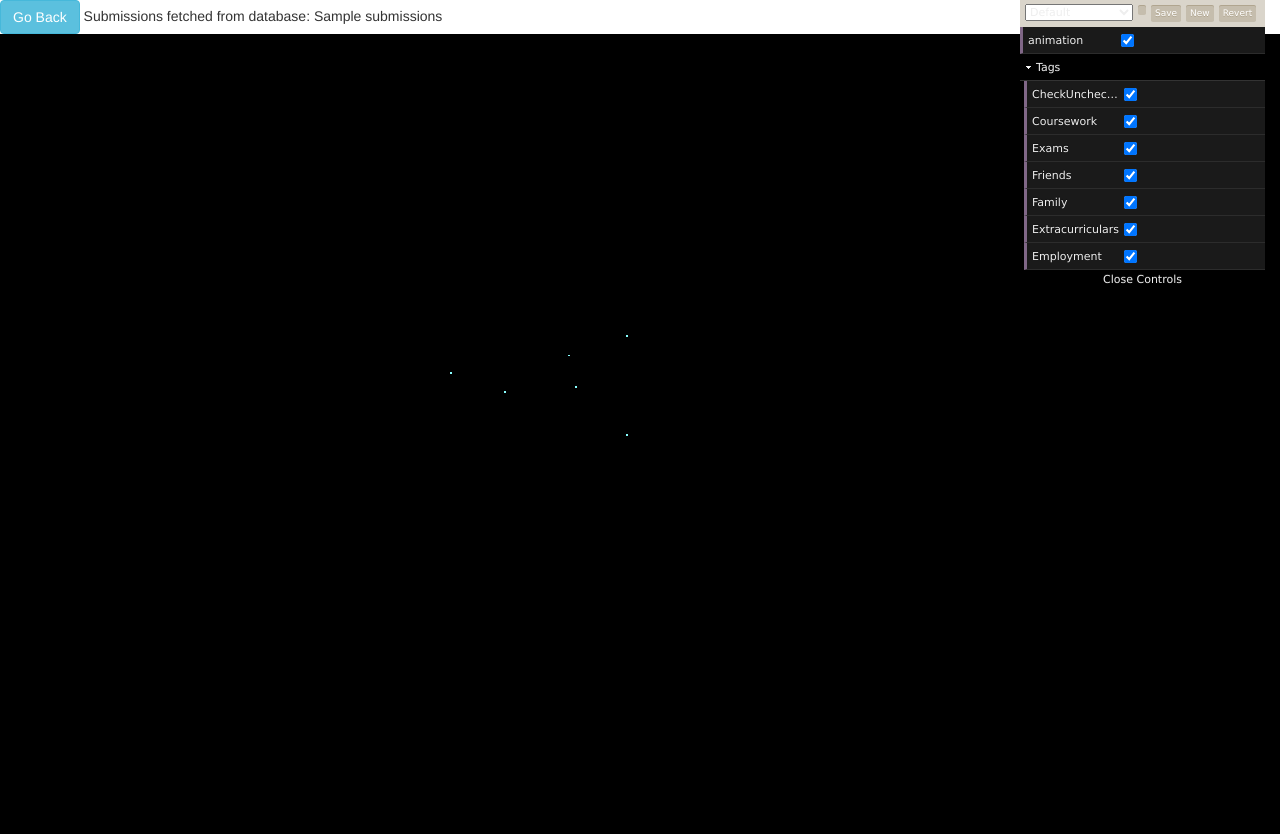
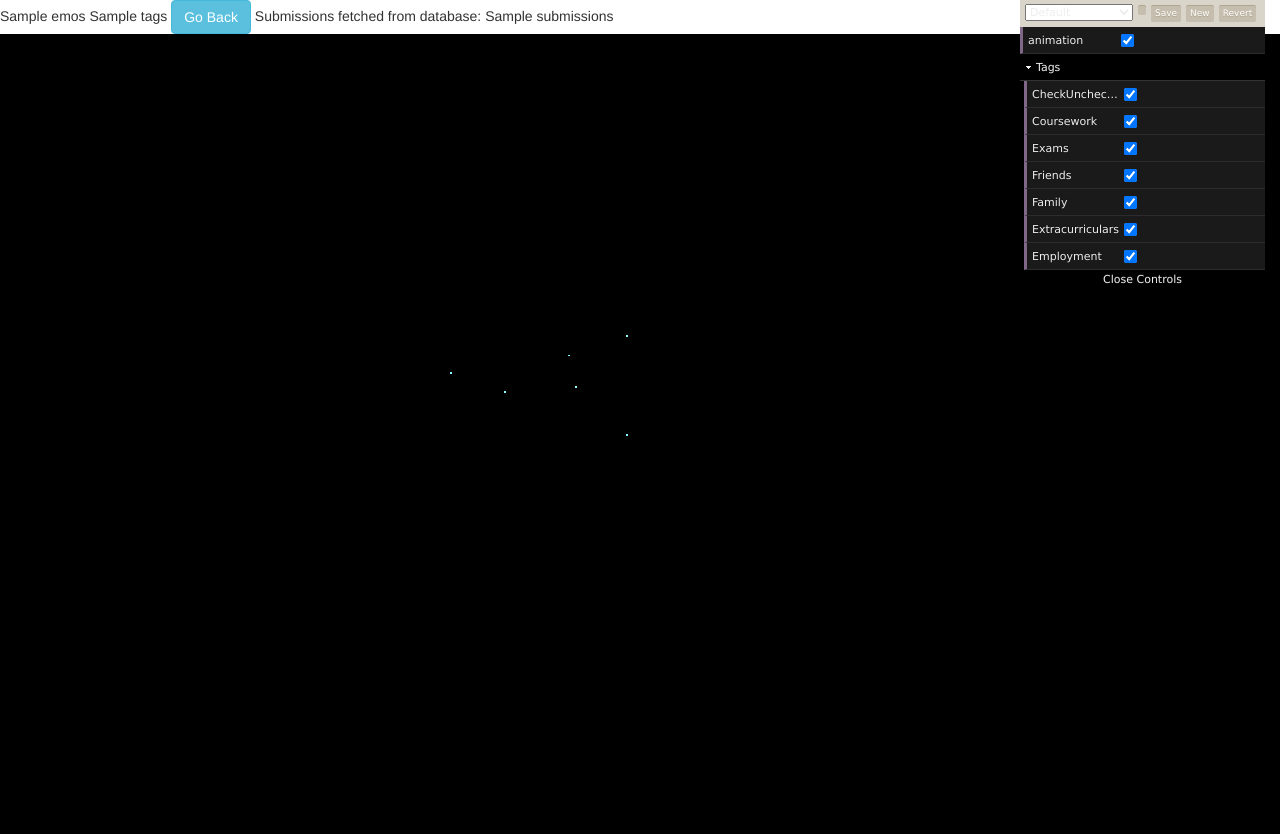
Before and after one commit to thotran2015/cms_final, a Flask app: template flask-intro/templates/vizpage.html in a window 1280 px wide. Run offline with Flask 2, Linux system fonts and the light colour scheme; the template is opened without the code that fills it: most values are stand-ins (such as "Sample title", 1, 10 or a date in 2020); some libraries are stand-ins or nearby versions.

Commit message:
added emos and tags

```diff
--- a/flask-intro/app.py
+++ b/flask-intro/app.py
@@ -7,6 +7,8 @@ app = Flask(__name__)
 app.secret_key='hi'
 #indicate that database exist
 app.database='database.db'
+emos=['happy', 'excited', 'energetic', 'angry', 'stressed', 'confused', 'sad', 'calm']
+tags = ['midterms_exams', 'coursework', 'job', 'friends', 'family', 'relationship', 'extracurriculars', 'future', 'weather', 'politics', 'finances', 'physical_health', 'mental_health', 'homesickness', 'religious_spiritual']
 
 #login required decorator/ login page is always popped up first
 ##def login_required(f):
@@ -33,12 +35,12 @@ def add_submission():
     if request.method =='POST':
         try:
             data = []
-            emos=['happy', 'excited', 'energetic', 'angry', 'stressed', 'confused', 'sad', 'calm']
+            #emos=['happy', 'excited', 'energetic', 'angry', 'stressed', 'confused', 'sad', 'calm']
             in_emos= {}
             for emo in emos:
                 in_emos[emo]=request.form[emo]
                 data.append(request.form[emo])
-            tags = ['midterms_exams', 'coursework', 'job', 'friends', 'family', 'relationship', 'extracurriculars', 'future', 'weather', 'politics', 'finances', 'physical_health', 'mental_health', 'homesickness', 'religious_spiritual']
+ #           tags = ['midterms_exams', 'coursework', 'job', 'friends', 'family', 'relationship', 'extracurriculars', 'future', 'weather', 'politics', 'finances', 'physical_health', 'mental_health', 'homesickness', 'religious_spiritual']
             in_tags=[]
             for tag in tags:
                 if request.form.get(tag) =='on':
@@ -61,6 +63,8 @@ def add_submission():
 # call the func login_required to make sure people are loggined in to enter home page.
 #@login_required
 def query_submissions():
+ #       emos=['happy', 'excited', 'energetic', 'angry', 'stressed', 'confused', 'sad', 'calm']
+ #       tags = ['midterms_exams', 'coursework', 'job', 'friends', 'family', 'relationship', 'extracurriculars', 'future', 'weather', 'politics', 'finances', 'physical_health', 'mental_health', 'homesickness', 'religious_spiritual']
 	#create a db connection obj right after user input data
 	g.db=connect_db()
 	#query the database/fetching data from the database
@@ -69,7 +73,7 @@ def query_submissions():
 	submissions=[dict(sub_num= i, happy=row[0], excited=row[1], energetic = row[2], angry=row[3], stressed =row[4], confused = row[5], sad = row[6], calm =row[7],  tags=row[8].split(',')) for i, row in enumerate(cur.fetchall())]
 	#close database
 	g.db.close()
-	return render_template('vizpage.html', submissions=submissions)
+	return render_template('vizpage.html', submissions=submissions, emos=emos, tags=tags)
 
 ##
 ##
--- a/flask-intro/templates/vizpage.html
+++ b/flask-intro/templates/vizpage.html
@@ -4,6 +4,8 @@
    <link href="static/bootstrap.min.css" rel="stylesheet" media="screen">
 </head>
 <body>
+  {{emos}}
+  {{tags}}
   <a href="/" class="btn btn-info" role="button">Go Back</a>
   Submissions fetched from database: {{submissions}}
   <script type="text/javascript" src="static/viz/dat.gui.js"></script>
```
Also changed, not shown: flask-intro/database.db.
